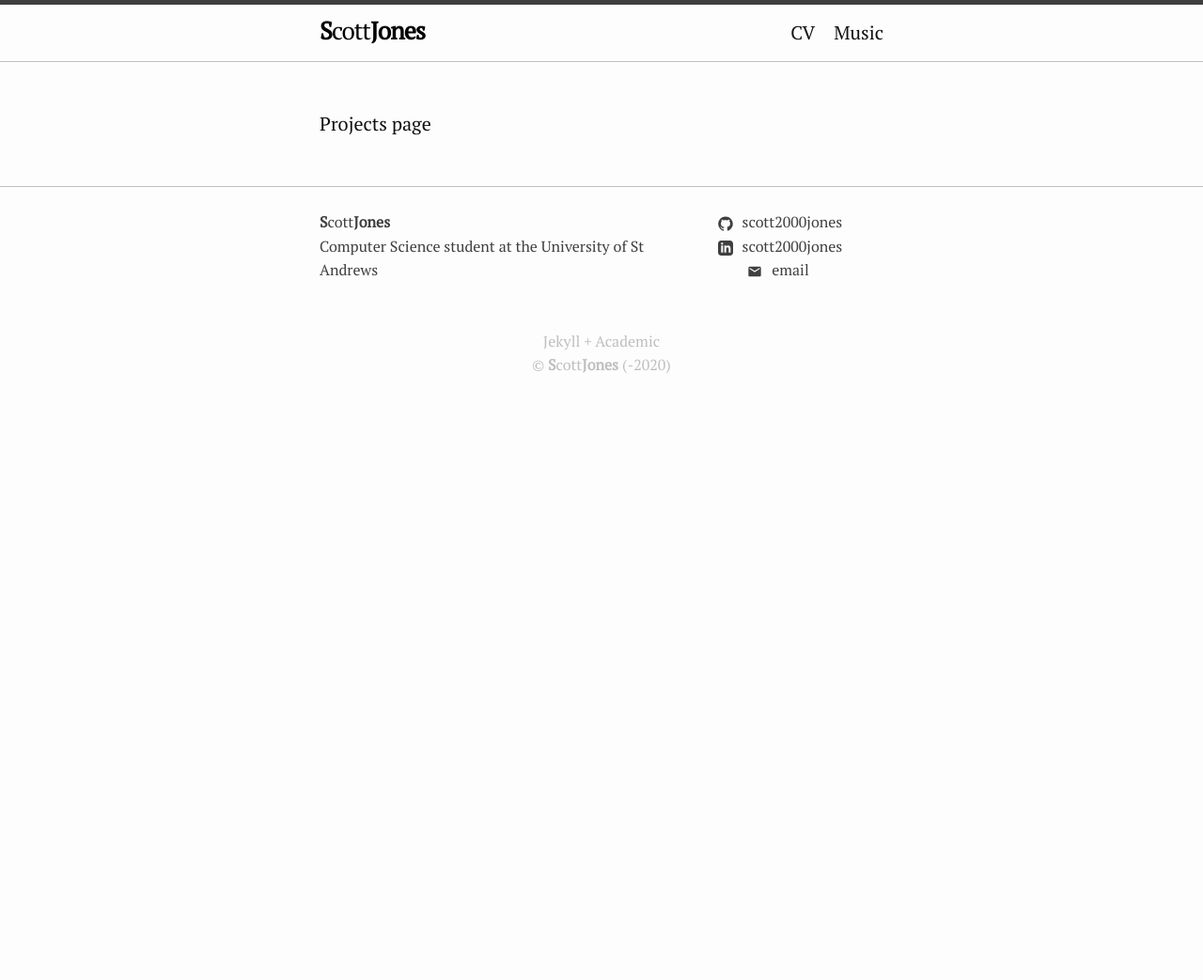
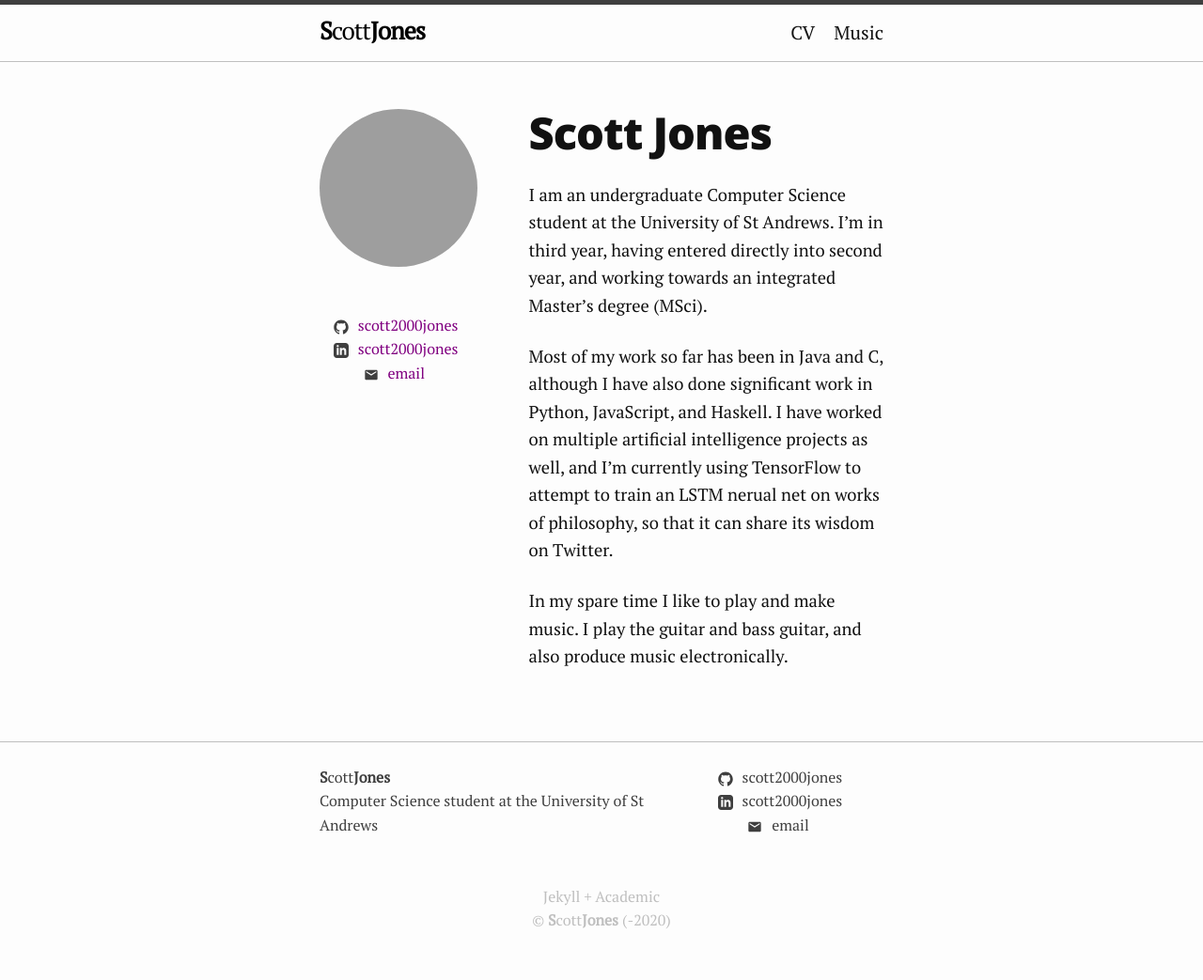
Before and after one commit to scott2000jones/me, a Jekyll site: the page built from index.markdown, in a window 1280 px wide. Shown: the whole page at 94% size. Built offline with Jekyll 4.4.1, drawn with Linux system fonts in a browser that asks for light colours; before the commit the page ends 900 px from its top, so only the background shows below that; grey boxes are pictures that could not be loaded.

Commit message:
fixed broken index

```diff
--- a/index.markdown
+++ b/index.markdown
@@ -2,11 +2,15 @@
 # Feel free to add content and custom Front Matter to this file.
 # To modify the layout, see https://jekyllrb.com/docs/themes/#overriding-theme-defaults
 
-title: Scott Jones | Projects
+title: Scott Jones
 seotitle: Scott Jones
 summary: Hi - I'm Scott Jones, a Computer Science student at the University of St Andrews
 invisible: true
-layout: default
+layout: about
 ---
 
-Projects page
+I am an undergraduate Computer Science student at the University of St Andrews. I'm in third year, having entered directly into second year, and working towards an integrated Master's degree (MSci).
+
+Most of my work so far has been in Java and C, although I have also done significant work in Python, JavaScript, and Haskell. I have worked on multiple artificial intelligence projects as well, and I'm currently using TensorFlow to attempt to train an LSTM nerual net on works of philosophy, so that it can share its wisdom on Twitter.
+
+In my spare time I like to play and make music. I play the guitar and bass guitar, and also produce music electronically.
```
Also changed, not shown: projects.markdown (+3 -7 lines).
